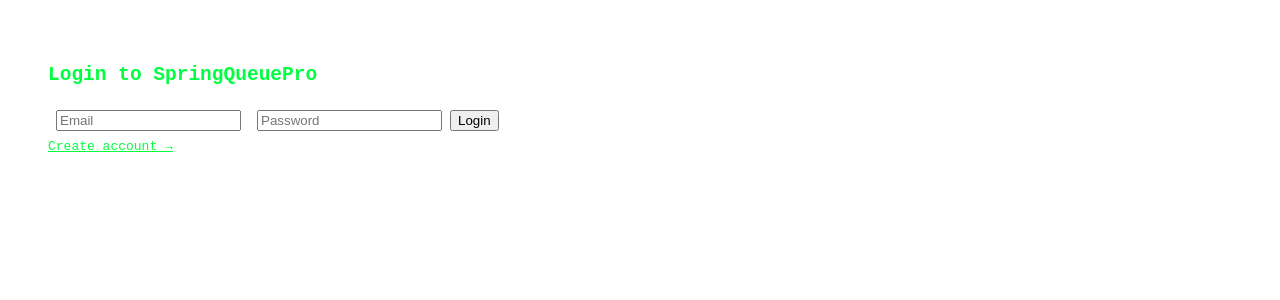
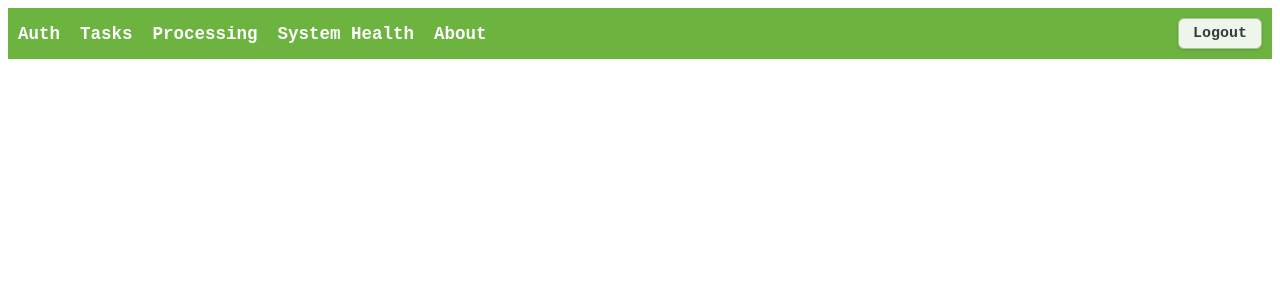
Before and after one commit to timan-z/SpringQueuePro, a React (Vite) app in the folder springqpro-frontend/: page / in a window 1280 px wide. Shown: the top 300 px of the page. Built offline with nearby package versions, Linux system fonts and the light colour scheme; no server answers.

Commit message:
[FRONTEND-GUI] - Made the Navigation Bar (styled it too).

```diff
--- a/springqpro-frontend/src/components/NavBar.tsx
+++ b/springqpro-frontend/src/components/NavBar.tsx
@@ -1,22 +1,32 @@
-import React from "react";
 import { Link } from "react-router-dom";
 
 export default function NavBar() {
   return (
     <div className="navBar">
-      <nav>
-        <Link to="/token-dashboard" style={{ textDecoration: "none" }}>
+      <nav className="navContainer">
+        <div className="navLeft">
+          <Link to="/token-dashboard" className="navLink">
             Auth
           </Link>
-        <Link to="/tasks" style={{ textDecoration: "none" }}>
+          <Link to="/tasks" className="navLink">
             Tasks
           </Link>
-        <Link to="/processing" style={{ textDecoration: "none" }}>
+          <Link to="/processing" className="navLink">
             Processing
           </Link>
-        <Link to="/system-health" style={{ textDecoration: "none" }}>
+          <Link to="/system-health" className="navLink">
             System Health
           </Link>
+          <Link to="/about" className="navLink">
+            About
+          </Link>
+        </div>
+
+        <div className="navRight">
+          <button className="logoutBtn"> {/* SOON: onClick={handleLogout} */}
+            Logout
+          </button>
+        </div>
       </nav>
     </div>
   );
--- a/springqpro-frontend/src/index.css
+++ b/springqpro-frontend/src/index.css
@@ -1,69 +1,55 @@
-/*:root {
-  font-family: system-ui, Avenir, Helvetica, Arial, sans-serif;
-  line-height: 1.5;
-  font-weight: 400;
 
-  color-scheme: light dark;
-  color: rgba(255, 255, 255, 0.87);
-  background-color: #242424;
-
-  font-synthesis: none;
-  text-rendering: optimizeLegibility;
-  -webkit-font-smoothing: antialiased;
-  -moz-osx-font-smoothing: grayscale;
+/* Navigation Bar-related (/src/components/NavBar.tsx): */
+.navBar {
+  width:100%;
+  padding-top:10px;
+  padding-bottom:10px;
+  color:white;
+  background-color:#6db33f;
+  font-family: monospace;
+  font-size:17.5px;
+  font-weight:bold;
 }
-
-a {
-  font-weight: 500;
-  color: #646cff;
-  text-decoration: inherit;
+.navContainer {
+  display:flex;
+  justify-content:space-between;
+  align-items:center;
 }
-a:hover {
-  color: #535bf2;
+.navLeft {
+  padding-left:10px;
+  display:flex;
+  gap:20px;
 }
-
-body {
-  margin: 0;
-  display: flex;
-  place-items: center;
-  min-width: 320px;
-  min-height: 100vh;
+.navRight {
+  padding-right:10px;
+  display:flex;
 }
-
-h1 {
-  font-size: 3.2em;
-  line-height: 1.1;
+.navLink {
+  text-decoration:none;
+  color:inherit;
 }
-
-button {
-  border-radius: 8px;
-  border: 1px solid transparent;
-  padding: 0.6em 1.2em;
-  font-size: 1em;
-  font-weight: 500;
-  font-family: inherit;
-  background-color: #1a1a1a;
+.navLink:hover {
+  color:#d1dad9;
+}
+/* Customizing the Logout button inside the Navigation Bar (want it to feel SpringBoot-esque): */
+.logoutBtn {
+  padding: 6px 14px;
+  color: #3a3a3a;
   cursor: pointer;
-  transition: border-color 0.25s;
+  border: 1px solid #a5c59f;
+  border-radius: 6px;
+  background-color: #eef5ea;
+  font-family: monospace;
+  font-size: 15px;
+  font-weight: bold;
+  box-shadow: 0px 1px 3px rgba(0,0,0,0.15);
+  transition: all 0.2s ease;
 }
-button:hover {
-  border-color: #646cff;
+.logoutBtn:hover {
+  background-color: #d4e9cf;
+  border-color: #85b577;
 }
-button:focus,
-button:focus-visible {
-  outline: 4px auto -webkit-focus-ring-color;
+.logoutBtn:active {
+  background-color: #c7e0c0;
+  transform: translateY(1px);
 }
-
-@media (prefers-color-scheme: light) {
-  :root {
-    color: #213547;
-    background-color: #ffffff;
-  }
-  a:hover {
-    color: #747bff;
-  }
-  button {
-    background-color: #f9f9f9;
-  }
-}
-*/
--- a/springqpro-frontend/src/pages/LoginPage.tsx
+++ b/springqpro-frontend/src/pages/LoginPage.tsx
@@ -2,6 +2,7 @@ import { useRef, useState } from "react";
 import { loginUser } from "../api/api.ts";
 import { useAuth } from "../utility/auth/AuthContext";
 import { useNavigate } from "react-router-dom";
+import NavBar from "../components/NavBar";
 
 export default function LoginPage() {
     const emailRef = useRef<HTMLInputElement>(null);
@@ -24,19 +25,20 @@ export default function LoginPage() {
         }
     };
 
-    // DEBUG:+TO-DO:[BELOW] FLESH THIS OUT LATER!!!
+    /* 2025-12-02-NOTE: To be frank, I'm on a time crunch so I'm just going to be copying
+    my Login Page design from my "Hack MD Clone" CMDE Project and adjusting it slightly aesthetically.
+    TO-DO: Maybe replace this with a more original design later - make a new branch and overhaul the frontend
+    whenever I've got the time to work on my atrocious frontend HTML/CSS skills (make this look nice).
+    */
     return(
-        <div style={{ padding: 40, color: "#00FF41", fontFamily: "monospace" }}>
-            <h2>Login to SpringQueuePro</h2>
-            {error && <div style={{ color: "red" }}>{error}</div>}
+        <div>
+            {/* NOTE: Remove NavBar after I have it looking nice -- it's not supposed to be on the LoginPage!!! */}
+            <NavBar />
 
-            <form onSubmit={handleLogin}>
-                <input ref={emailRef} type="email" placeholder="Email" style={{ margin: 8 }} />
-                <input ref={passRef} type="password" placeholder="Password" style={{ margin: 8 }} />
-                <button type="submit">Login</button>
-            </form>
 
-            <a href="/register" style={{ color: "#00FF41" }}>Create account →</a>
+
+
+
         </div>
     );
 }
```
Also changed, not shown: springqpro-frontend/src/App.css (+5 -3 lines), springqpro-frontend/src/assets/images/spring-boot-logo-icon-hd.png (added). Lines whose indentation alone changed are shown as unchanged.
